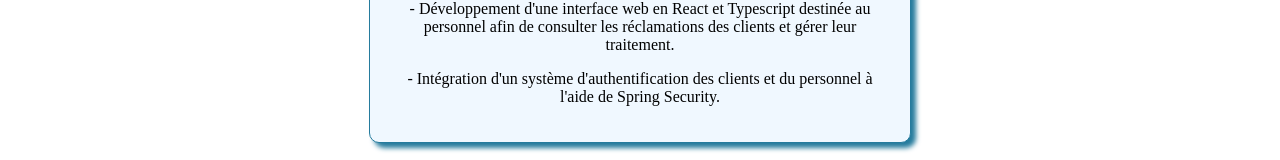
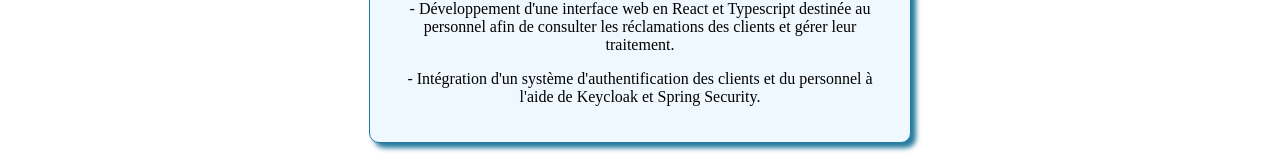
Before and after one commit to yaoureda/portfolio, a React (Vite) app: page /experiences in a window 1280 px wide. Shown: the part 610-770 px from the top of the page. Built offline with nearby package versions, Linux system fonts and the light colour scheme.

Commit message:
add keycloak info on internship experience

```diff
--- a/src/data/experiences.js
+++ b/src/data/experiences.js
@@ -11,7 +11,7 @@
         "- Conception et développement d'une API REST avec Spring Boot et PostgreSQL pour la gestion des bagages, vols et réclamations clients.",
         "- Développement d'une application mobile en React Native permettant aux clients d'enregistrer leurs bagages, téléverser leurs photos, les associer à des vols, et déclarer leurs pertes.",
         "- Développement d'une interface web en React et Typescript destinée au personnel afin de consulter les réclamations des clients et gérer leur traitement.",
-        "- Intégration d'un système d'authentification des clients et du personnel à l'aide de Spring Security."
+        "- Intégration d'un système d'authentification des clients et du personnel à l'aide de Keycloak et Spring Security."
     ]
   }
 ]
```
Also changed, not shown: 1 other file (tests, documents, lock files or other folders).
